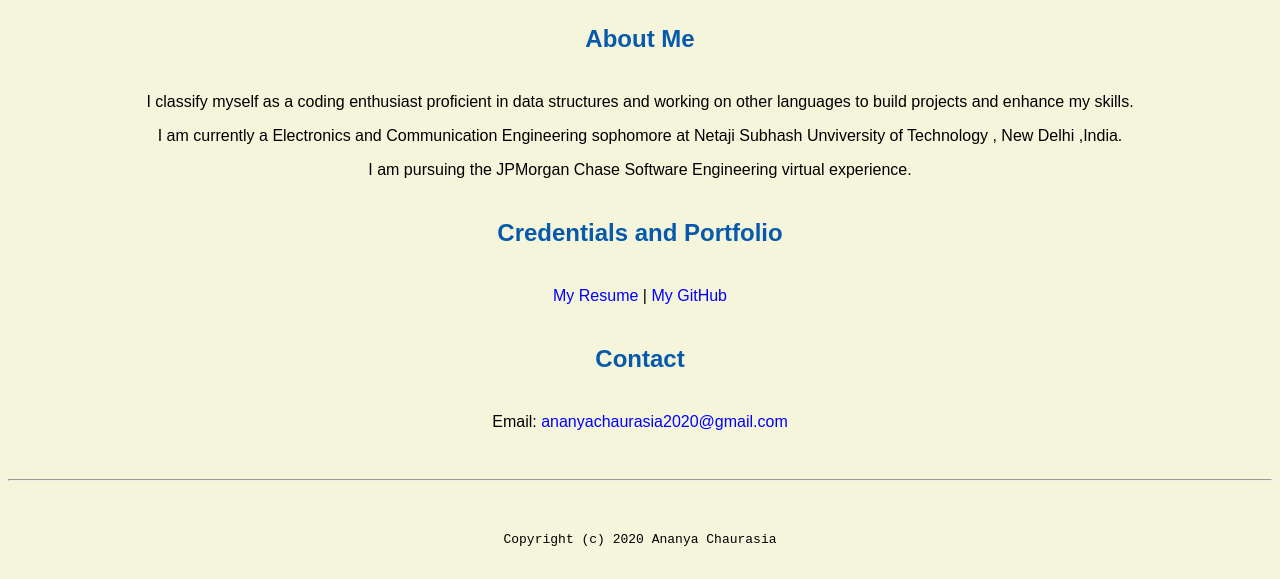
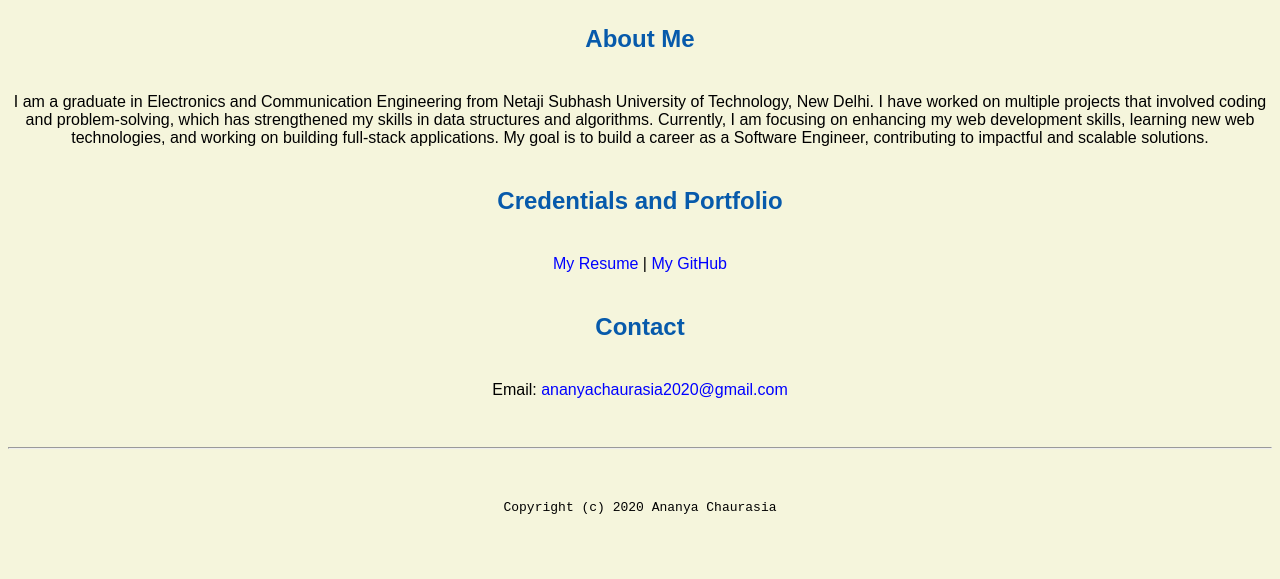
Before and after one commit to Ananya88/Ananya88.github.io, a plain HTML site: page index.html in a window 1280 px wide. Shown: the part 621-1200 px from the top of the page. After the commit the page ends 1168 px from the top, so only its background shows below. Drawn offline with Linux system fonts and the light colour scheme.

Commit message:
updating

```diff
--- a/index.html
+++ b/index.html
@@ -15,10 +15,7 @@
     <img src="images/photo_1.jpg" width="30%" height="30%"" alt="Ananya's photo">
     <h1>Ananya Chaurasia's Portal</h1>
     <h2>About Me</h2>
-    <p>I classify myself as a coding enthusiast proficient in data structures and working on other languages to build projects and enhance my skills.</p>
-    <p>I am currently a Electronics and Communication Engineering sophomore at Netaji Subhash Unviversity of Technology
-, New Delhi ,India.</p>
-     <p>I am pursuing the JPMorgan Chase Software Engineering virtual experience.</p>
+    <p>I am a graduate in Electronics and Communication Engineering from Netaji Subhash University of Technology, New Delhi. I have worked on multiple projects that involved coding and problem-solving, which has strengthened my skills in data structures and algorithms. Currently, I am focusing on enhancing my web development skills, learning new web technologies, and working on building full-stack applications. My goal is to build a career as a Software Engineer, contributing to impactful and scalable solutions. </p>
     <h2> Credentials and Portfolio</h2>
 
      <p><a href="resume.html">My Resume</a> | <a href="http://github.com/Ananya88">My GitHub</a></p>
```
